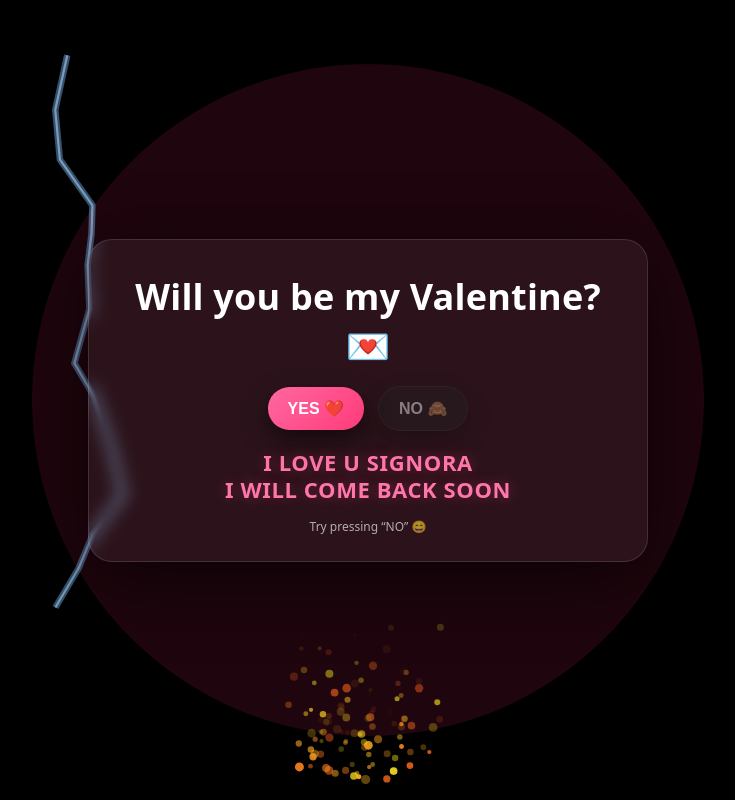
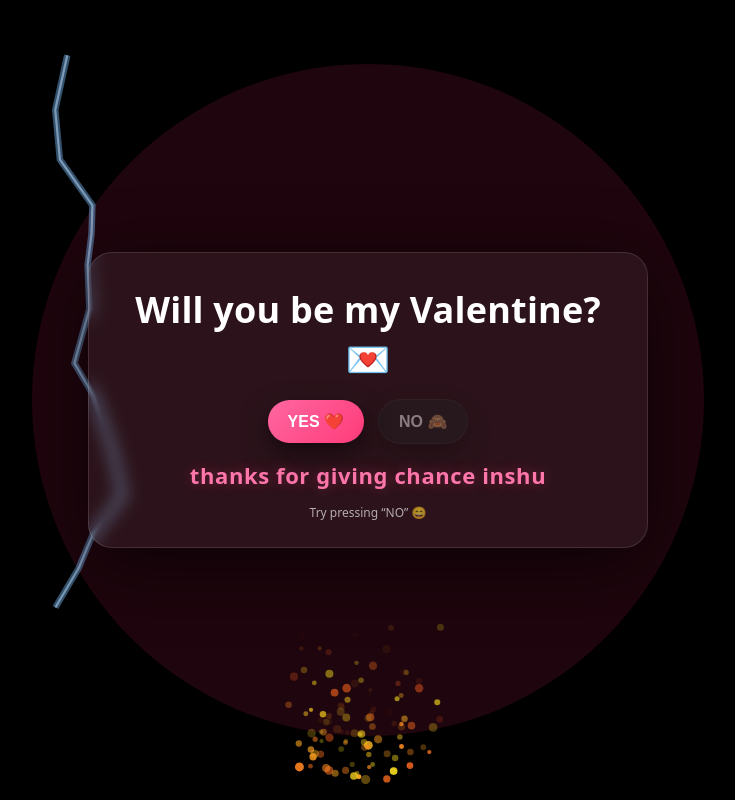
Before and after one commit to Mohsin32525/vv, a plain HTML site: page index.html in a window 1280 px wide. Both pictures are taken after a click on the button "YES ❤️". Shown: the whole page, without its empty margins (272-1007 px from the left). Drawn offline with Linux system fonts and the light colour scheme.

Commit message:
Change message to thank Inshu
Updated message in the HTML to express gratitude.

```diff
--- a/index.html
+++ b/index.html
@@ -118,8 +118,7 @@
     </div>
 
     <div id="msg">
-      I LOVE U SIGNORA<br/>
-      I WILL COME BACK SOON
+      thanks for giving chance inshu<br/>
     </div>
 
     <div class="hint">Try pressing “NO” 😄</div>
```
